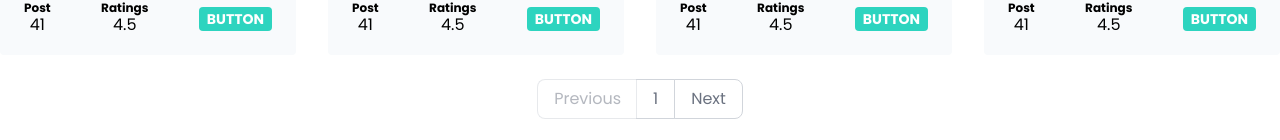
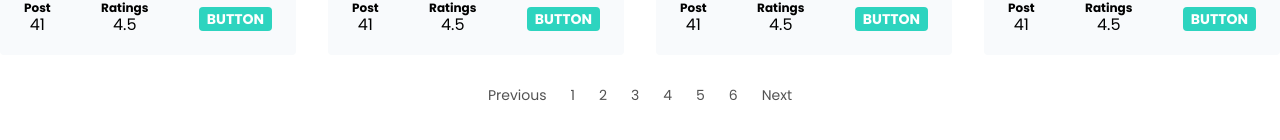
Before and after one commit to Rubayet-billah/team-spirit-app, a React (Vite) app: page / in a window 1280 px wide. Shown: the part 890-1030 px from the top of the page. Built offline with nearby package versions, Linux system fonts and the light colour scheme; no server answers.

Commit message:
pagination component refactored

```diff
--- /dev/null
+++ b/src/components/Pagination.jsx
@@ -0,0 +1,60 @@
+import { useState } from "react";
+
+const Pagination = ({ currentPage = 1, totalPages = 6, onPageChange }) => {
+  const [page, setPage] = useState(currentPage);
+
+  const handlePageChange = (newPage) => {
+    if (newPage >= 1 && newPage <= totalPages) {
+      setPage(newPage);
+      onPageChange(newPage);
+    }
+  };
+
+  const renderPageNumbers = () => {
+    const pages = [];
+    for (let i = 1; i <= totalPages; i++) {
+      pages.push(
+        <li key={i} className={page === i ? "active" : ""}>
+          <a
+            href="#"
+            onClick={() => handlePageChange(i)}
+            className="relative block rounded bg-transparent px-3 py-1.5 text-sm text-neutral-600 transition-all duration-300 hover:bg-neutral-100"
+          >
+            {i}
+          </a>
+        </li>
+      );
+    }
+    return pages;
+  };
+
+  return (
+    <div>
+      <nav aria-label="Page navigation example">
+        <ul className="list-style-none flex">
+          <li>
+            <a
+              href="#"
+              onClick={() => handlePageChange(page - 1)}
+              className="relative block rounded bg-transparent px-3 py-1.5 text-sm text-neutral-600 transition-all duration-300 hover:bg-neutral-100"
+            >
+              Previous
+            </a>
+          </li>
+          {renderPageNumbers()}
+          <li>
+            <a
+              href="#"
+              onClick={() => handlePageChange(page + 1)}
+              className="relative block rounded bg-transparent px-3 py-1.5 text-sm text-neutral-600 transition-all duration-300 hover:bg-neutral-100"
+            >
+              Next
+            </a>
+          </li>
+        </ul>
+      </nav>
+    </div>
+  );
+};
+
+export default Pagination;
--- a/src/pages/UsersPage.jsx
+++ b/src/pages/UsersPage.jsx
@@ -2,6 +2,7 @@ import { useState } from "react";
 import UserCard from "../components/UserCard";
 import { useGetAllUsersQuery } from "../redux/features/user/userApi";
 import ActionBar from "../components/ActionBar";
+import Pagination from "../components/Pagination";
 
 const UsersPage = () => {
   const [currentPage, setCurrentPage] = useState(1); // State to track current page
@@ -46,39 +47,7 @@ const UsersPage = () => {
         {renderUserCards()}
       </section>
       <div className="my-6 flex justify-center">
-        <nav aria-label="Page navigation example">
-          <ul className="inline-flex -space-x-px text-base h-10">
-            <li>
-              <button
-                onClick={goToPreviousPage}
-                className={`flex items-center justify-center px-4 h-10 leading-tight text-gray-500 bg-white border border-r-0 border-gray-300 rounded-l-lg hover:bg-gray-100 hover:text-gray-700 ${
-                  currentPage === 1 ? "opacity-50 cursor-not-allowed" : ""
-                }`}
-                disabled={currentPage === 1}
-              >
-                Previous
-              </button>
-            </li>
-            <li>
-              <span className="flex items-center justify-center px-4 h-10 leading-tight text-gray-500 bg-white border border-gray-300">
-                {currentPage}
-              </span>
-            </li>
-            <li>
-              <button
-                onClick={goToNextPage}
-                className={`flex items-center justify-center px-4 h-10 leading-tight text-gray-500 bg-white border border-l-1 border-gray-300 rounded-r-lg hover:bg-gray-100 hover:text-gray-700 ${
-                  currentPage === 5 /* Change '5' to total pages */
-                    ? "opacity-50 cursor-not-allowed"
-                    : ""
-                }`}
-                disabled={currentPage === 5 /* Change '5' to total pages */}
-              >
-                Next
-              </button>
-            </li>
-          </ul>
-        </nav>
+        <Pagination />
       </div>
     </div>
   );
```
